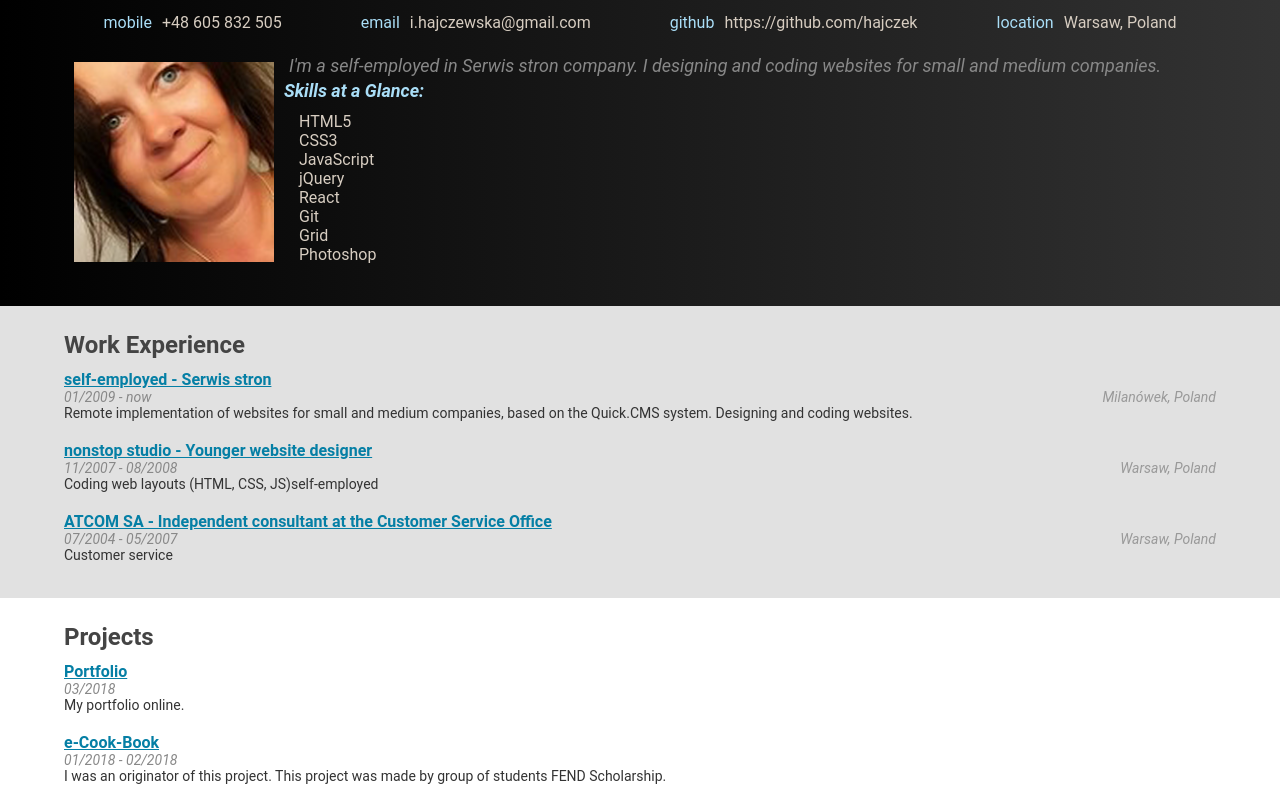
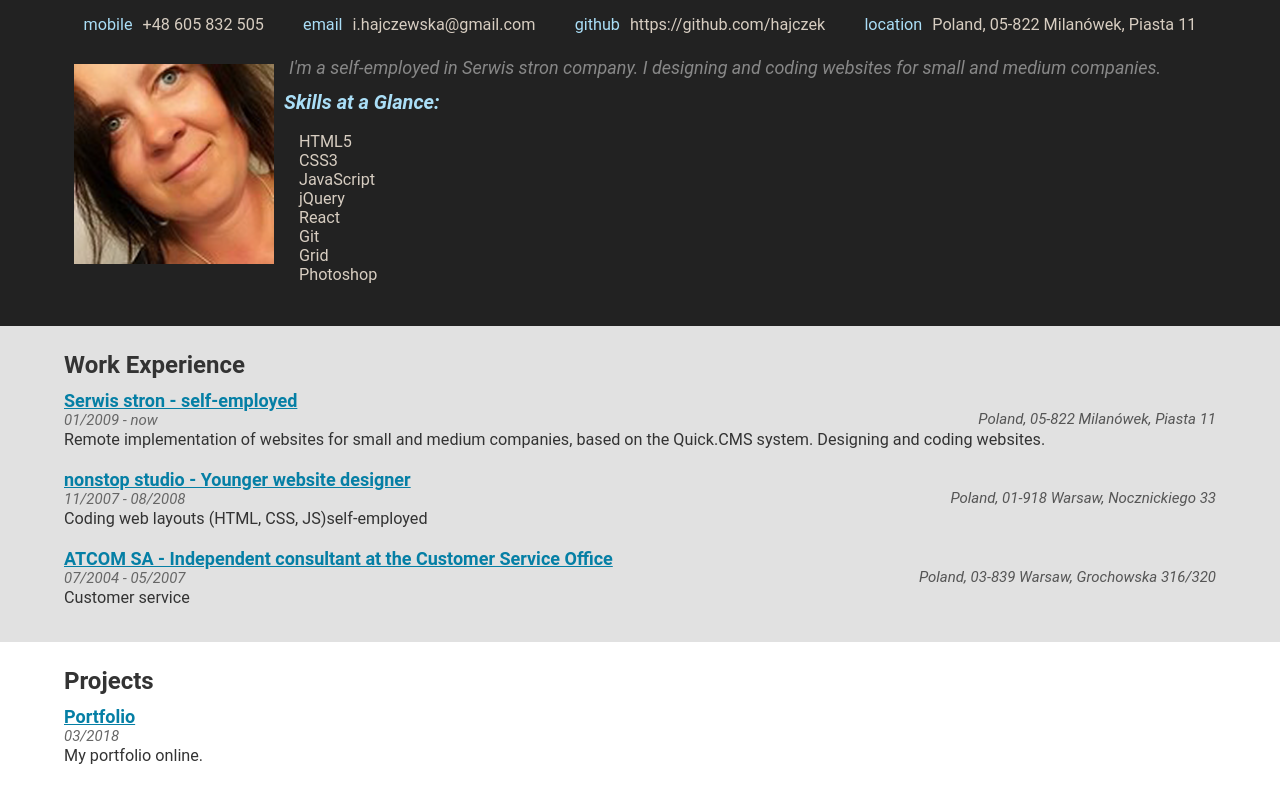
Before and after one commit to hajczek/Resume, a plain HTML site: page index.html in a window 1280 px wide. Shown: the part 95-882 px from the top of the page. Drawn offline with Linux system fonts and the light colour scheme; some packages are replaced by stand-ins of ours.

Commit message:
Add details to locations

```diff
--- a/css/style.css
+++ b/css/style.css
@@ -1,3 +1,7 @@
+body {
+    font-size: 18px;
+}
+
 body,
 div,
 ul,
@@ -48,16 +52,16 @@ h1 {
 h2 {
   font-weight: bold;
   font-size: 24px;
-  color: #444;
+  color: #333;
   line-height: 29px;
   padding: 10px;
 }
 
 h3 {
   font-style: italic;
-  font-size: 18px;
-  color: #000;
-  line-height: 22px;
+  font-size: 20px;
+  color: #555;
+  line-height: 40px;
 }
 
 h4 {
@@ -77,25 +81,25 @@ h5 {
 
 .date-text {
   font-style: italic;
-  font-size: 14px;
-  color: #888;
-  line-height: 16px;
+  font-size: 15px;
+  color: #666;
+  line-height: 18px;
   float: left;
 }
 
 .location-text {
   font-style: italic;
-  font-size: 14px;
-  color: #999;
+  font-size: 15px;
+  color: #555;
   line-height: 16px;
   float: right;
 
 }
 
 p {
-  font-size: 14px;
+  font-size: 0.9em;
   color: #333;
-    margin-bottom: 20px;
+  margin-bottom: 20px;
 }
 
 a {
@@ -136,7 +140,7 @@ a.link:hover {
 }
 
 .orange {
-  background-color: #f5ae23;
+  background-color: #5fbdd5;
 }
 
 .orange-text {
@@ -154,12 +158,12 @@ a.link:hover {
 }
 
 .dark-gray {
-  background-color: #4a4a4a;
+  background-color: #222;
 }
 
 /* TODO: Replace with image later */
 #header {
-  background: linear-gradient(to right, #000 , #333);
+  background-color: #222;
 }
 
 .flex-box {
@@ -184,6 +188,7 @@ a.link:hover {
 
 ul {
   list-style-type: none;
+    font-size: 0.9em;
 }
 
 .biopic {
--- a/js/resumeBuilder.js
+++ b/js/resumeBuilder.js
@@ -9,7 +9,7 @@ const bio = {
             "mobile": "+48 605 832 505",
             "email": "i.hajczewska@gmail.com",
             "github": "https://github.com/hajczek",
-            "location": "Warsaw, Poland"
+            "location": "Poland, 05-822 Milanówek, Piasta 11"
         },
         "welcomeMessage": "I'm a self-employed in Serwis stron company. I designing and coding  websites for small and medium companies.",
         "skills": ["HTML5", "CSS3", "JavaScript", "jQuery", "React", "Git", "Grid", "Photoshop"],
@@ -20,7 +20,7 @@ const education = {
         "schools": [
             {
                 "name": "University of Warsaw",
-                "location": "Warsaw, Poland",
+                "location": "Poland, 00-561 Warsaw, Mokotowska 16/20",
                 "degree": "master",
                 "majors": ["Early School Pedagogy"],
                 "dates": "2000 - 2003",
@@ -28,7 +28,7 @@ const education = {
             },
             {
                 "name": "University of Warsaw",
-                "location": "Warsaw, Poland",
+                "location": "Poland, 00-561 Warsaw, Mokotowska 16/20",
                 "degree": "licentiate",
                 "majors": ["Early School Pedagogy"],
                 "dates": "1997 - 2000",
@@ -36,7 +36,7 @@ const education = {
             },
             {
                 "name": "Technikum Terenów Zieleni",
-                "location": "Radzymin, Poland",
+                "location": "Poland, 05-250 Radzymin, Jana Pawła II 18",
                 "degree": "technician",
                 "majors": ["Landscape architecture"],
                 "dates": "1994 - 1997",
@@ -68,23 +68,23 @@ const education = {
 const work = {
         "jobs": [
             {
-                "employer": "self-employed",
-                "title": "Serwis stron",
-                "location": "Milanówek, Poland",
+                "employer": "Serwis stron",
+                "title": "self-employed",
+                "location": "Poland, 05-822 Milanówek, Piasta 11",
                 "dates": "01/2009 - now",
                 "description": "Remote implementation of websites for small and medium companies, based on the Quick.CMS system. Designing and coding websites."
             },
             {
                 "employer": "nonstop studio",
                 "title": "Younger website designer",
-                "location": "Warsaw, Poland",
+                "location": "Poland, 01-918 Warsaw, Nocznickiego 33",
                 "dates": "11/2007 - 08/2008",
                 "description": "Coding web layouts (HTML, CSS, JS)self-employed"
             },
             {
                 "employer": "ATCOM SA",
                 "title": "Independent consultant at the Customer Service Office",
-                "location": "Warsaw, Poland",
+                "location": "Poland, 03-839 Warsaw, Grochowska 316/320",
                 "dates": "07/2004 - 05/2007",
                 "description": "Customer service"
             }
@@ -138,7 +138,7 @@ const projects = {
             {
                 "title": "Website of my one-person company",
                 "dates": "01/2017",
-                "description": "Website made for Serwis stron, my one-person company.",
+                "description": "Website made for 'Serwis stron' - my one-person company.",
                 "url": "http://www.serwisstron.pl",
                 "images": []
             }
```
